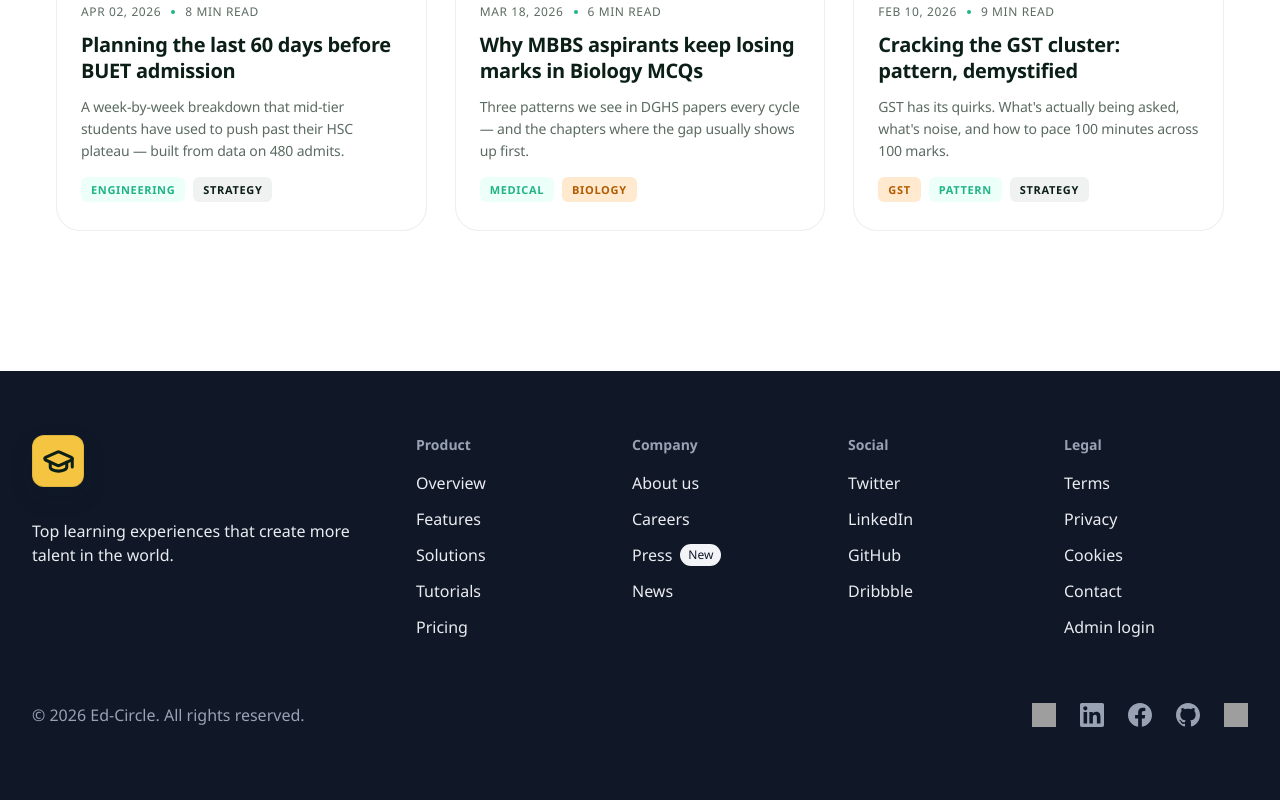
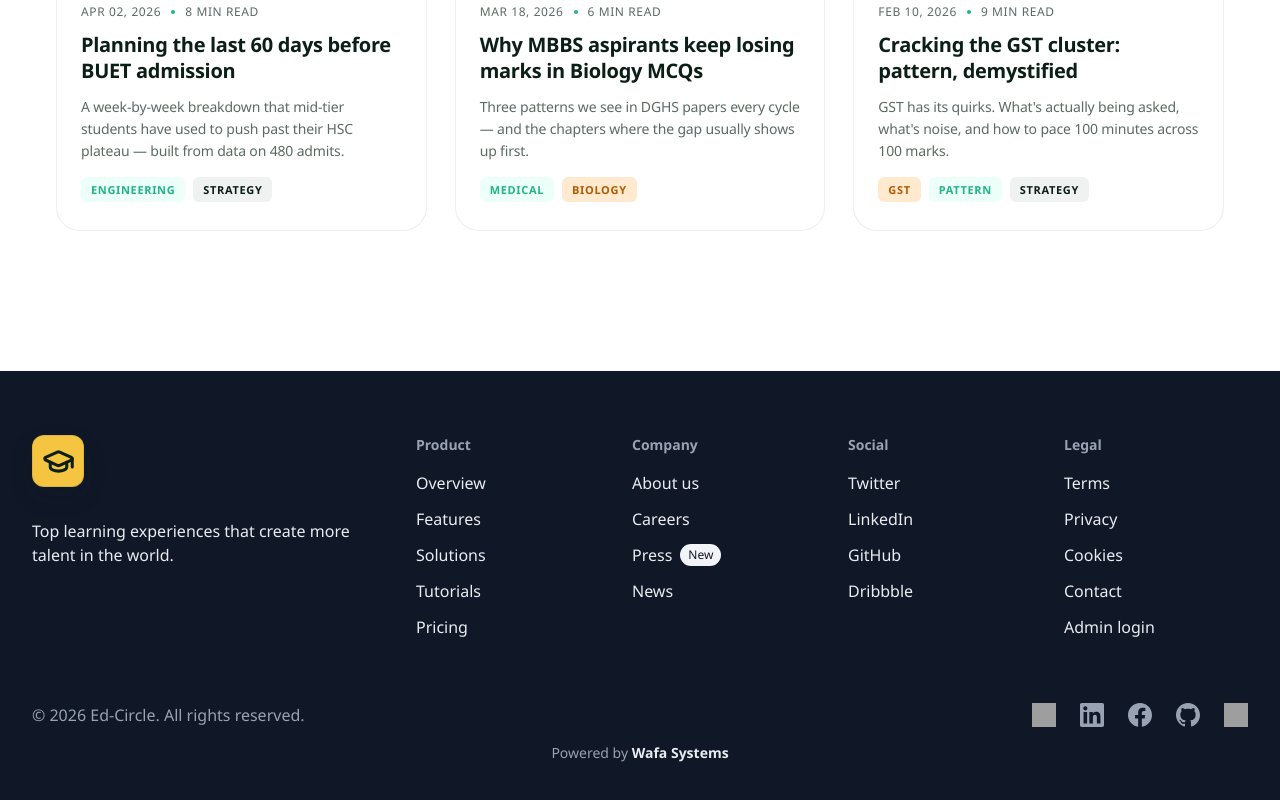
Before and after one commit to Wafasys/edtech-final, a Next.js app: page / in a window 1280 px wide. Shown: the part 4979-5779 px from the top of the page. Built offline with nearby package versions, Linux system fonts and the light colour scheme; grey boxes are pictures that could not be loaded.

Commit message:
feat: add Wafa Systems footer credit

```diff
--- a/app/reference-home.css
+++ b/app/reference-home.css
@@ -1775,6 +1775,7 @@
 .container13 {
   align-items: flex-start;
   padding: var(--padding-0) var(--padding-32);
+  gap: var(--gap-16);
 }
 .content13 {
   align-self: stretch;
@@ -1790,6 +1791,21 @@
   line-height: var(--lh-24);
   display: inline-block;
   min-width: 225px;
+}
+.footer-powered-by {
+  align-self: stretch;
+  color: var(--color-darkgray-100);
+  font-size: var(--fs-14);
+  line-height: 20px;
+  text-align: center;
+}
+.footer-powered-by a {
+  color: var(--Gray-200);
+  font-weight: 600;
+  text-decoration: none;
+}
+.footer-powered-by a:hover {
+  color: var(--color-mediumseagreen);
 }
 .social-icons5 {
   display: flex;
--- a/components/layout/SiteFooter.tsx
+++ b/components/layout/SiteFooter.tsx
@@ -207,6 +207,16 @@ export default function SiteFooter() {
                 />
               </div>
             </div>
+            <div className="footer-powered-by">
+              Powered by{" "}
+              <a
+                href="https://wafasys.com"
+                target="_blank"
+                rel="noopener noreferrer"
+              >
+                Wafa Systems
+              </a>
+            </div>
           </div>
         </div>
       </div>
```
